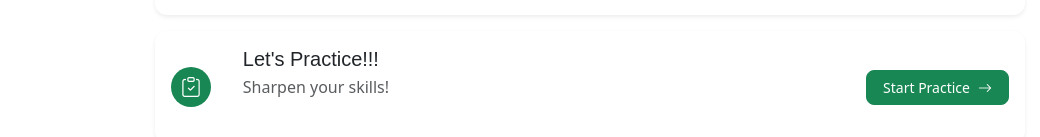
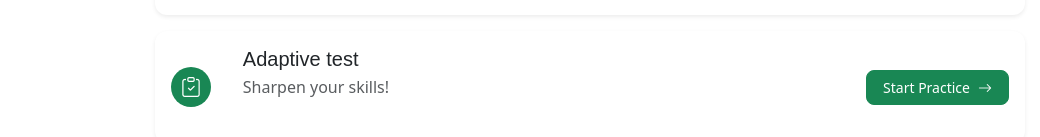
Before and after one commit to vaibhavselkar/Sanghamitra_learning, a React (Create React App) app in the folder frontend/: page /math/arithmetic in a window 1280 px wide. Shown: the part 1809-1946 px from the top of the page, without its empty margins (50-1090 px from the left). Built offline with nearby package versions, Linux system fonts and the light colour scheme; no server answers.

Commit message:
Update Arithmetic.js

```diff
--- a/frontend/src/pages/Math/Arithmetic/Arithmetic.js
+++ b/frontend/src/pages/Math/Arithmetic/Arithmetic.js
@@ -221,7 +221,7 @@ const Arithmetic = () => {
     },
     {
       id: "arithmetic-assessment",
-      title: "Let's Practice!!!",
+      title: "Adaptive test",
       description: "Sharpen your skills!",
       icon: "bi-clipboard-check",
       color: "success",
```
